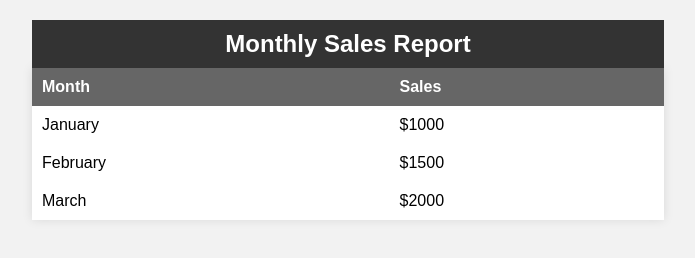
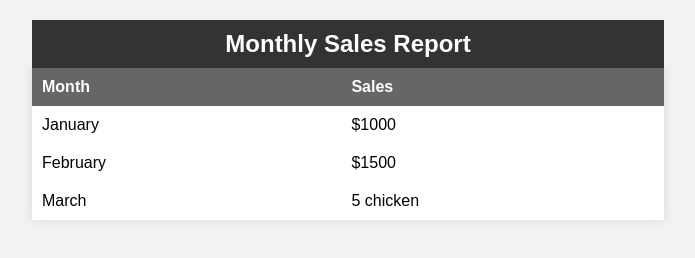
Before and after one commit to alimammadov/azuretest, a plain HTML site: page index.html in a window 1280 px wide. Shown: the whole page, without its empty margins (292-987 px from the left). Drawn offline with Linux system fonts and the light colour scheme.

Commit message:
Your commit message table with

```diff
--- a/index.html
+++ b/index.html
@@ -27,7 +27,7 @@
         </tr>
         <tr>
             <td>March</td>
-            <td>$2000</td>
+            <td>5 chicken</td>
         </tr>
     </tbody>
 </table>
```
